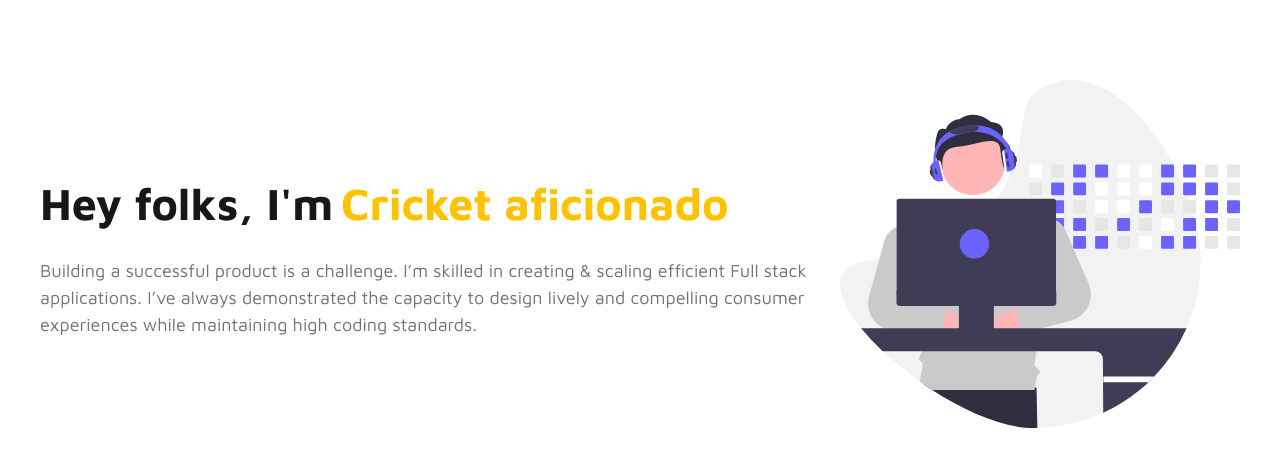
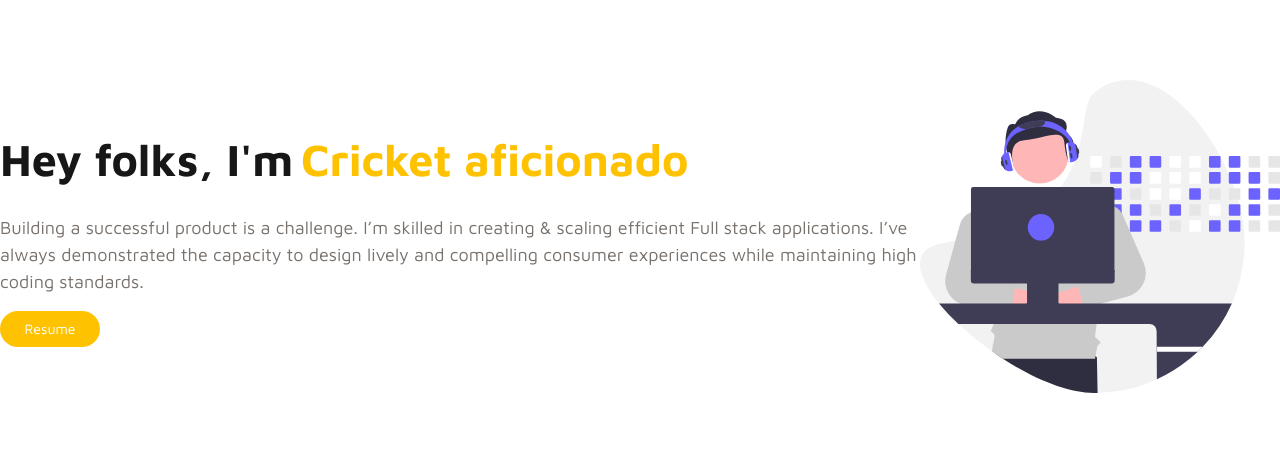
Before and after one commit to rakshitnayak/rakshitnayak.github.io, a Next.js app: page / in a window 1280 px wide. Shown: the top 466 px of the page. Built offline with nearby package versions, Linux system fonts and the light colour scheme.

Commit message:
Add veiwport & add resume button

```diff
--- /dev/null
+++ b/src/app/components/Button/Button.tsx
@@ -0,0 +1,19 @@
+'use client'
+
+import React from "react";
+import { useRouter } from "next/navigation";
+
+function Button() {
+  const router = useRouter();
+  return (
+    <button
+      type="button"
+      onClick={() => router.push("/resume")}
+      className="bg-[#ffc200] hover:-translate-y-1 hover:scale-110 duration-300 rounded-full px-4 py-2 text-sm text-white mt-4 w-[100px]"
+    >
+      Resume
+    </button>
+  );
+}
+
+export default Button;
--- /dev/null
+++ b/src/app/components/Header/Header.tsx
@@ -0,0 +1,17 @@
+import React from 'react'
+
+function Header() {
+  return (
+    <div className='flex justify-between mt-8'>
+        <div>
+            <a href="/">Rakshit</a>
+        </div>
+        <nav className='flex gap-8'>
+            <a href="/resume">Resume</a>
+            <a href="/posts">Posts</a>
+        </nav>
+    </div>
+  )
+}
+
+export default Header
--- a/src/app/ui/Introduction/Introduction.css
+++ b/src/app/components/Introduction/Introduction.css
@@ -1,11 +1,4 @@
 .animated {
-  position: relative;
-}
-
-.animated-info {
-  display: inline-block;
-  vertical-align: top;
-  min-width: 400px;
   position: relative;
 }
 
--- a/src/app/ui/Introduction/Introduction.tsx
+++ b/src/app/components/Introduction/Introduction.tsx
@@ -3,25 +3,27 @@ import Image from "next/image";
 
 import developerImage from "../../assets/svgs/undraw_Developer_activity_re_39tg.svg";
 import "./Introduction.css";
+import Button from "../Button/Button";
 
 function Introduction() {
   return (
     <div className="md:flex md:justify-center md:items-center md:mt-[80px] xl:mx-auto md:m-[32px] m-[16px]">
-      <div className="md:w-[800px]">
-        <h1 className="md:text-[2.8em] font-bold max-md:text-[2.4em] animated animated-text">
+      <div className="md:w-[80%]">
+        <h1 className="md:text-[2.8em] font-bold text-[1.8em] animated animated-text">
           <span className="mr-2">Hey folks, I'm</span>
-          <div className="animated-info">
+          <div className="animated-info min-w-fit flex relative md:inline-block md:align-top  md:min-w-[400px]">
             <span className="animated-item">Rakshit</span>
             <span className="animated-item">Software Engineer</span>
             <span className="animated-item">Cricket aficionado</span>
           </div>
         </h1>
-        <p className="text-[18px] text-stone-500 font-light mt-5">
+        <p className="text-[18px] text-stone-500 font-light mt-12 md:mt-5">
           Building a successful product is a challenge. I’m skilled in creating
           & scaling efficient Full stack applications. I’ve always demonstrated
           the capacity to design lively and compelling consumer experiences
           while maintaining high coding standards.
         </p>
+        <Button />
       </div>
       <div className="max-md:mt-20">
         <Image
--- a/src/app/layout.tsx
+++ b/src/app/layout.tsx
@@ -1,10 +1,18 @@
-import type { Metadata } from "next";
+import type { Metadata, Viewport } from "next";
 
 import "./globals.css";
+import Header from "./components/Header/Header";
 
 export const metadata: Metadata = {
   title: "Rakshit's",
   description: "A personal Portfolio",
+};
+
+export const viewport: Viewport = {
+  width: "device-width",
+  initialScale: 1,
+  maximumScale: 1,
+  userScalable: false,
 };
 
 export default function RootLayout({
@@ -14,7 +22,12 @@ export default function RootLayout({
 }>) {
   return (
     <html lang="en">
-      <body>{children}</body>
+      <body>
+        <div className="max-w-[1280px] m-auto">
+          {/* <Header /> */}
+          {children}
+        </div>
+      </body>
     </html>
   );
 }
--- a/src/app/page.tsx
+++ b/src/app/page.tsx
@@ -1,5 +1,5 @@
 import React from "react";
-import Introduction from "./ui/Introduction/Introduction";
+import Introduction from "./components/Introduction/Introduction";
 
 export default function Home() {
   return (
```
Also changed, not shown: 1 other file (tests, documents, lock files or other folders).
